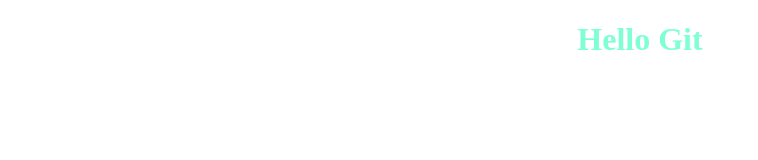
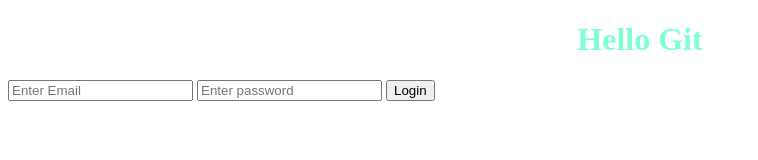
Before and after one commit to oroorbach/my-example-project, a plain HTML site: page index.html in a window 1280 px wide. Shown: the whole page, without its empty margins (0-758 px from the left). Drawn offline with Linux system fonts and the light colour scheme.

Commit message:
added login form

```diff
--- a/index.html
+++ b/index.html
@@ -10,6 +10,11 @@
 
   <body>
     <h1>Hello Git</h1>
+    <form>
+      <input type="email" placeholder="Enter Email" />
+      <input type="password" placeholder="Enter password" />
+      <input type="submit" value="Login" />
+    </form>
     <script src="index.js"></script>
   </body>
 </html>
```
